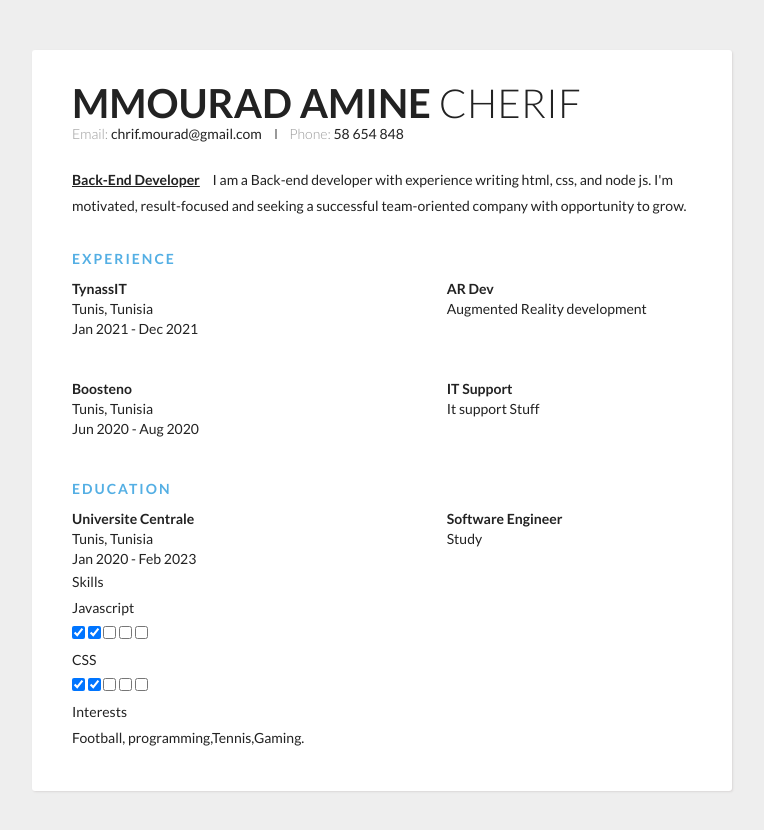
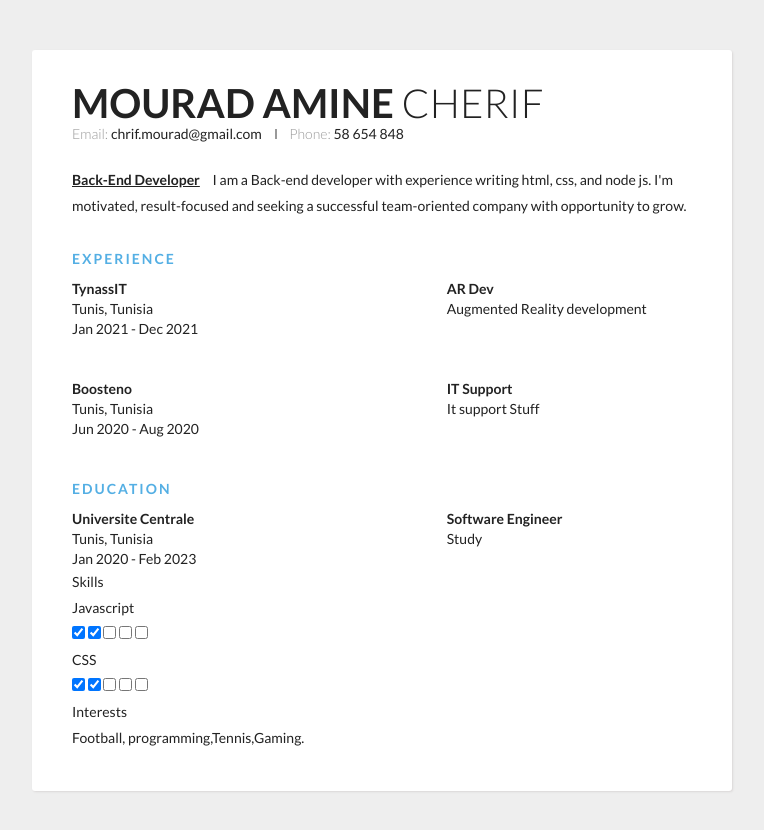
Before and after one commit to mouradcherif/my-profile, a plain HTML site: page index.html in a window 1280 px wide. Shown: the whole page, without its empty margins (258-1022 px from the left). Drawn offline with nearby package versions, Linux system fonts and the light colour scheme.

Commit message:
Update index.html

```diff
--- a/index.html
+++ b/index.html
@@ -13,7 +13,7 @@
 <div class="container">
   <div class="header">
     <div class="full-name">
-      <span class="first-name">MMourad Amine</span>
+      <span class="first-name">Mourad Amine</span>
       <span class="last-name">Cherif</span>
     </div>
     <div class="contact-info">
```
